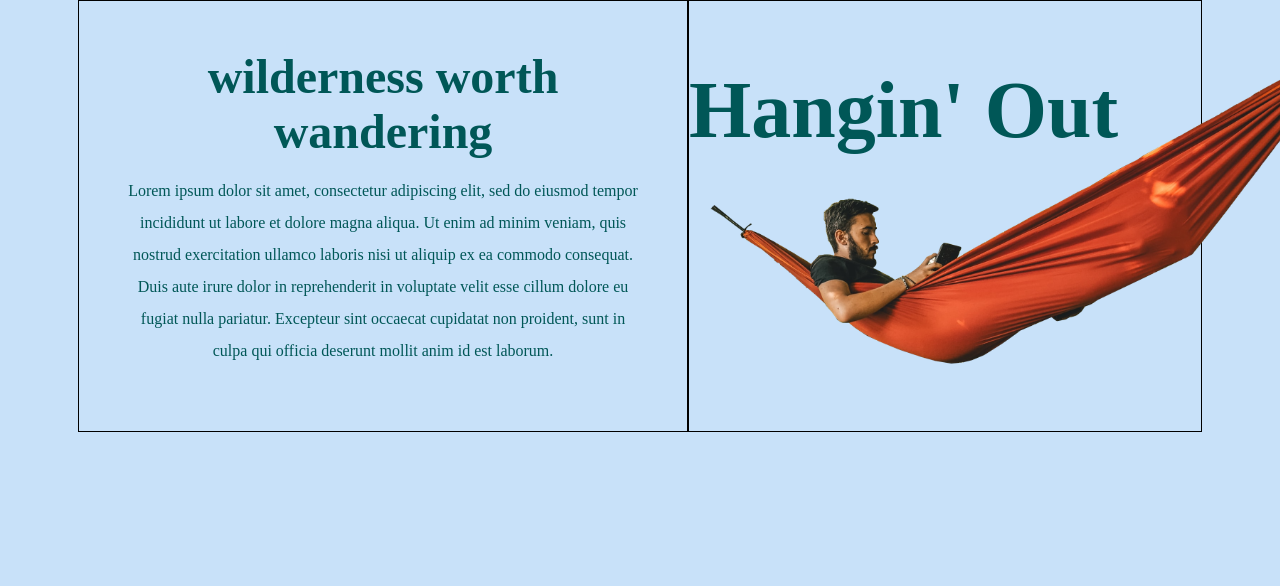
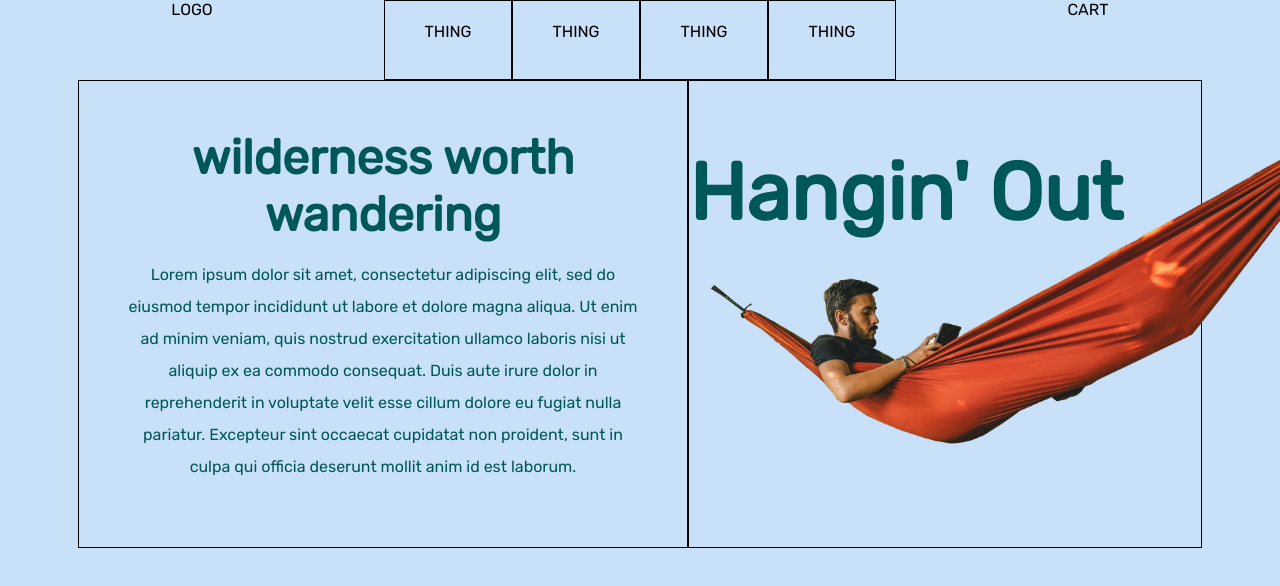
Before and after one commit to hkennedyvi/camper, a React (Create React App) app: page / in a window 1280 px wide. Shown: the top 586 px of the page. Built offline with nearby package versions, Linux system fonts and the light colour scheme.

Commit message:
nav initial styling

```diff
--- a/src/components/NavBar/index.jsx
+++ b/src/components/NavBar/index.jsx
@@ -0,0 +1,31 @@
+import React, { Component } from 'react';
+import './navbar.scss';
+
+class NavBar extends Component {
+    render() {
+        return (
+            <nav className="navbar">
+                <div>LOGO</div>
+                <div className="nav_item">
+                    <hr className="above_line"/>
+                    THING
+                </div>
+                <div className="nav_item">
+                    <hr className="above_line"/>
+                    THING
+                </div>
+                <div className="nav_item">
+                    <hr className="above_line"/>
+                    THING
+                </div>
+                <div className="nav_item">
+                    <hr className="above_line"/>
+                    THING
+                </div>
+                <div>CART</div>
+            </nav>
+        )
+    }
+}
+
+export default NavBar;
--- /dev/null
+++ b/src/components/NavBar/navbar.scss
@@ -0,0 +1,36 @@
+.navbar {
+    display: grid;
+    grid-template-columns: 3fr 1fr 1fr 1fr 1fr 3fr;
+    height: 10vh;
+}
+
+.nav_item {
+    border: 1px solid black;
+}
+
+.above_line {
+    visibility: hidden;
+    background: black;
+    height: 0.3rem;
+    border: none;
+}
+
+@keyframes expand {
+    from {
+        visibility: hidden;
+        width: 0%;
+    }
+
+    to {
+        visibility: visible;
+        width: 100%;
+    }
+}
+
+.nav_item:hover {
+    cursor: pointer;
+}
+
+.nav_item:hover .above_line {
+    animation: expand 500ms forwards;
+}
--- a/src/index.scss
+++ b/src/index.scss
@@ -1,7 +1,10 @@
+@import url('https://fonts.googleapis.com/css2?family=Rubik&display=swap');
+
 body {
   margin: 0;
   padding: 0;
   background: #C8E1F9;
+  font-family: 'Rubik', sans-serif;
 }
 
 code {
--- a/src/pages/Home.js
+++ b/src/pages/Home.js
@@ -1,10 +1,14 @@
 import React, { Component } from 'react';
+import NavBar from '../components/NavBar';
 import Main from '../components/Main';
 
 class Home extends Component {
     render() {
         return (
+            <div>
+            <NavBar />
             <Main />
+            </div>
         )
     }
 };
```
Also changed, not shown: 1 other file (tests, documents, lock files or other folders).
